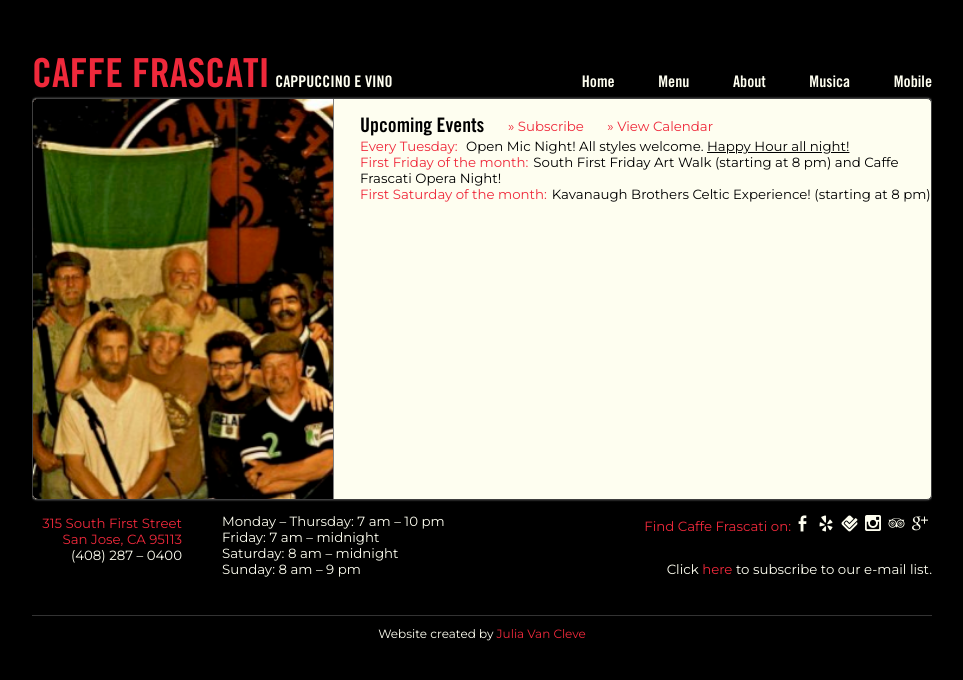
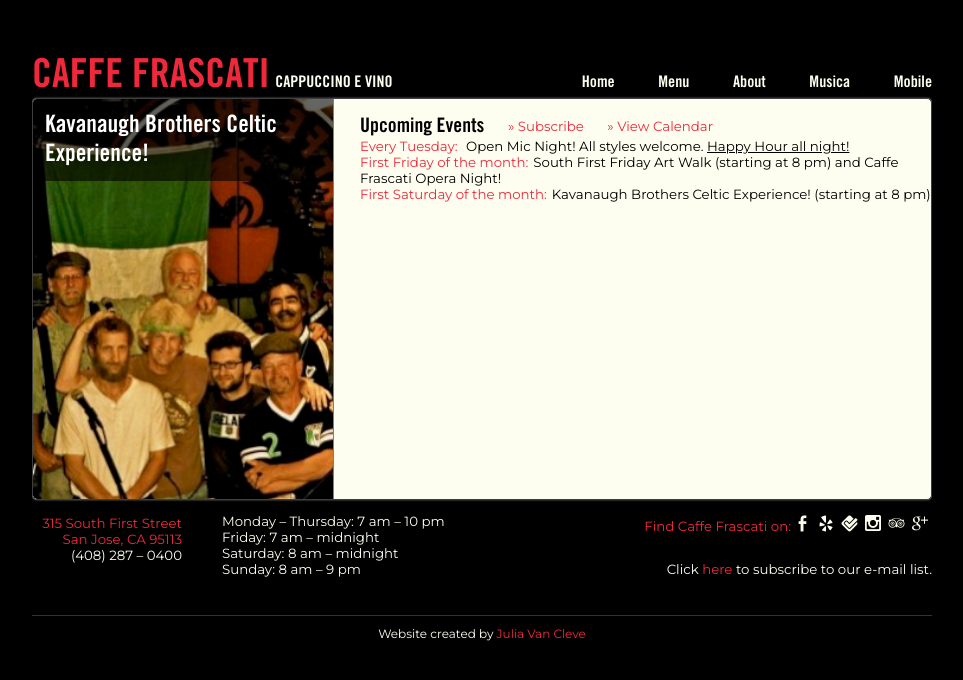
Before and after one commit to jmvx/caffe-frascati-old, a Jekyll site: the page built from musica/index.html, in a window 1280 px wide. Shown: the top 680 px of the page, without its empty margins (158-1121 px from the left). Built offline with Jekyll 4.4.1, drawn with Linux system fonts in a browser that asks for light colours; nearby versions of some CDN libraries; some web fonts are replaced.

Commit message:
New images

```diff
--- a/_layouts/leftimage.html
+++ b/_layouts/leftimage.html
@@ -9,12 +9,18 @@
     <div class="side-image">
   {% endif %}
 
-  {% for image in page.sideimages %}
+  {% for item in page.sideimages %}
+    <div class="slide">
     {% if forloop.last %}
-      <img src="{{ image }}" />
+      <img src="{{ item.image }}" />
     {% else %}
-      <img data-slidesrc="{{ image }}" />
+      <img data-slidesrc="{{ item.image }}" />
     {% endif %}
+
+    {% if item.caption %}
+      <div class="slideshow-text">{{ item.caption }}</div>
+    {% endif %}
+    </div>
   {% endfor %}
 
   </div>
--- a/about/index.html
+++ b/about/index.html
@@ -2,7 +2,7 @@
 title: Caffe Frascati | About
 layout: leftimage
 sideimages:
-  - /images/about-2.jpg
+  - image: /images/about-2.jpg
 ---
 <h2>About Us</h2>
 <p>Caffe Frascati is like a little taste of Italy right in the heart of downtown San Jose. We want to bring you the best cappuccino outside of Rome and the tasty panini you can enjoy in the villages that dot the Umbrian countryside. And, to make things better, we're just around the corner. Come and sip one of our famous cappuccinos, try one of our tasty paninis, experience some live music, or just enjoy happy hour with friends after a long day at work. Cappuccino, Musica, Birra e Vino. BRAVO!</p>
--- a/index.html
+++ b/index.html
@@ -17,9 +17,9 @@
 <div id="frontpage" class="slideshow" data-showduration="3s" data-fadeduration="1s">
   {% for image in page.images %}
     {% if forloop.last %}
-      <img src="{{ image }}" />
+      <img class="slide" src="{{ image }}" />
     {% else %}
-      <img data-slidesrc="{{ image }}" />
+      <img class="slide" data-slidesrc="{{ image }}" />
     {% endif %}
   {% endfor %}
 </div>
--- a/js/slideshow.js
+++ b/js/slideshow.js
@@ -35,7 +35,7 @@
   // After all images are loaded, we can set up the CSS to animate
   target.on('onLoadComplete', function () {
     var target = $(this);
-    var imgs = $('img', target);
+    var imgs = $('.slide', target);
     var n = imgs.length;
     var a = parseInt(target.data('showduration'));
     var b = parseInt(target.data('fadeduration'));
--- a/menu/index.html
+++ b/menu/index.html
@@ -2,7 +2,7 @@
 title: Caffe Frascati | Menu
 layout: leftimage
 sideimages:
-  - /images/menu-2.jpg
+  - image: /images/menu-2.jpg
 ---
 
 <script type="text/javascript" src="/js/menu.js"></script>
--- a/musica/index.html
+++ b/musica/index.html
@@ -2,11 +2,27 @@
 title: Caffe Frascati | Musica
 layout: leftimage
 sideimages:
-  - slideshow/Adira.jpg
-  - slideshow/BenH.jpg
-  - slideshow/Cado.jpg
-  - slideshow/Kavanaughs.jpg
-  - slideshow/TyreekTroyDavid.jpg
+-
+  image: slideshow/Adira.jpg
+  caption: Adira Sharkey
+-
+  image: slideshow/BenH.jpg
+  caption: Ben Henderson
+-
+  image: slideshow/Cado.jpg
+  caption: Cado
+-
+  image: slideshow/garybrooker-cropped.jpg
+  caption: Gary Brooker, Procol Harum
+-
+  image: slideshow/jonherington-cropped.jpg
+  caption: Jon Herington, Steely Dan
+-
+  image: slideshow/Kavanaughs.jpg
+  caption: Kavanaugh Brothers Celtic Experience!
+-
+  image: slideshow/TyreekTroyDavid.jpg
+  caption: Tyreek, Troy Curtis, & David Knight
 ---
 <h2>Upcoming Events</h2>
 <a class="cal-links" href="webcal://www.google.com/calendar/ical/hkos1qnhl9mnmilvsct725ft1s%40group.calendar.google.com/public/basic.ics">&raquo; Subscribe</a>
--- a/stylesheet.css
+++ b/stylesheet.css
@@ -599,3 +599,14 @@
 .caption a:hover {
   text-decoration:underline;
 }
+
+.slideshow-text {
+  font-family: 'TradeGothicLTCom-BdCn20', sans-serif;
+  color:white;
+  position:absolute;
+  font-size:18pt;
+  padding:12px;
+  background-color: rgba(0, 0, 0, 0.6); /* for overlay */
+  width:300px;
+  -webkit-font-smoothing: subpixel-antialiased
+}
```
Also changed, not shown: mobile/index.html (+15 -8 lines), musica/slideshow/Kavanaughs.jpg, musica/slideshow/garybrooker-cropped.jpg (added), musica/slideshow/jonherington-cropped.jpg (added).
